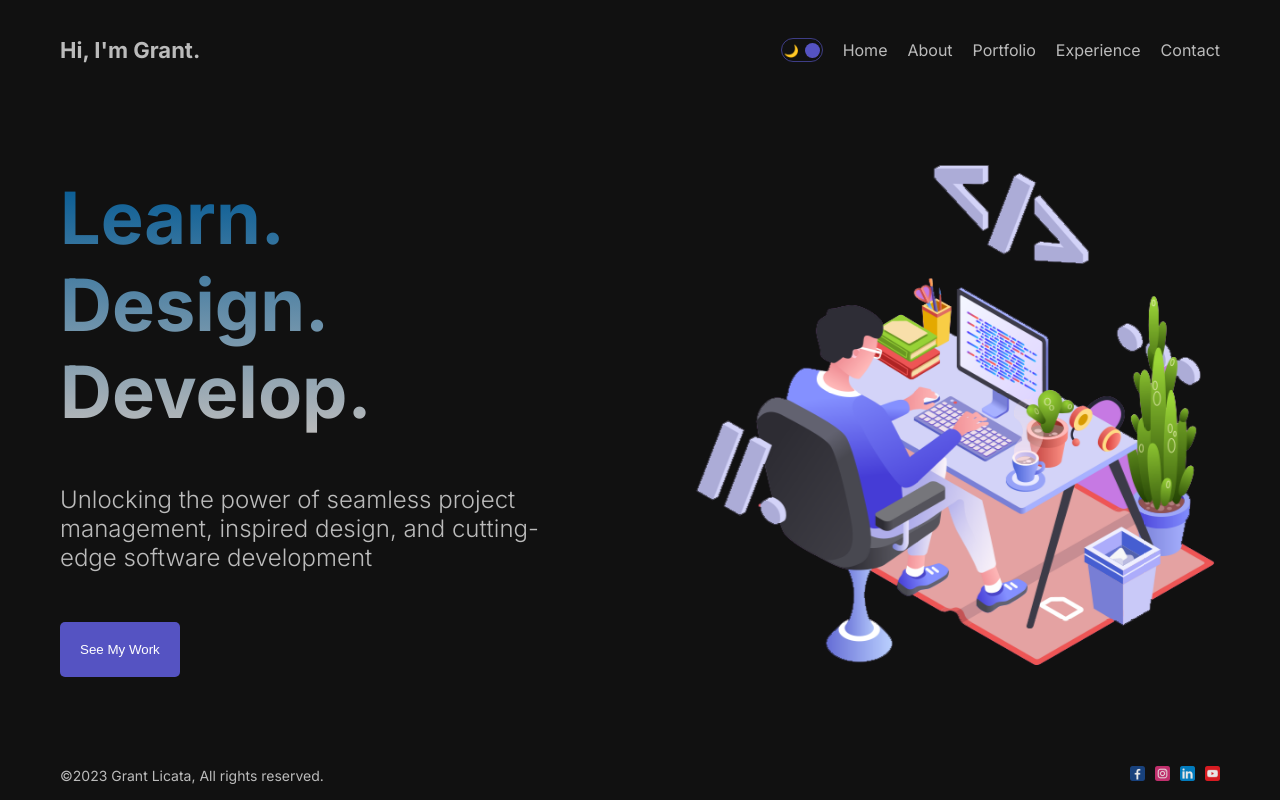
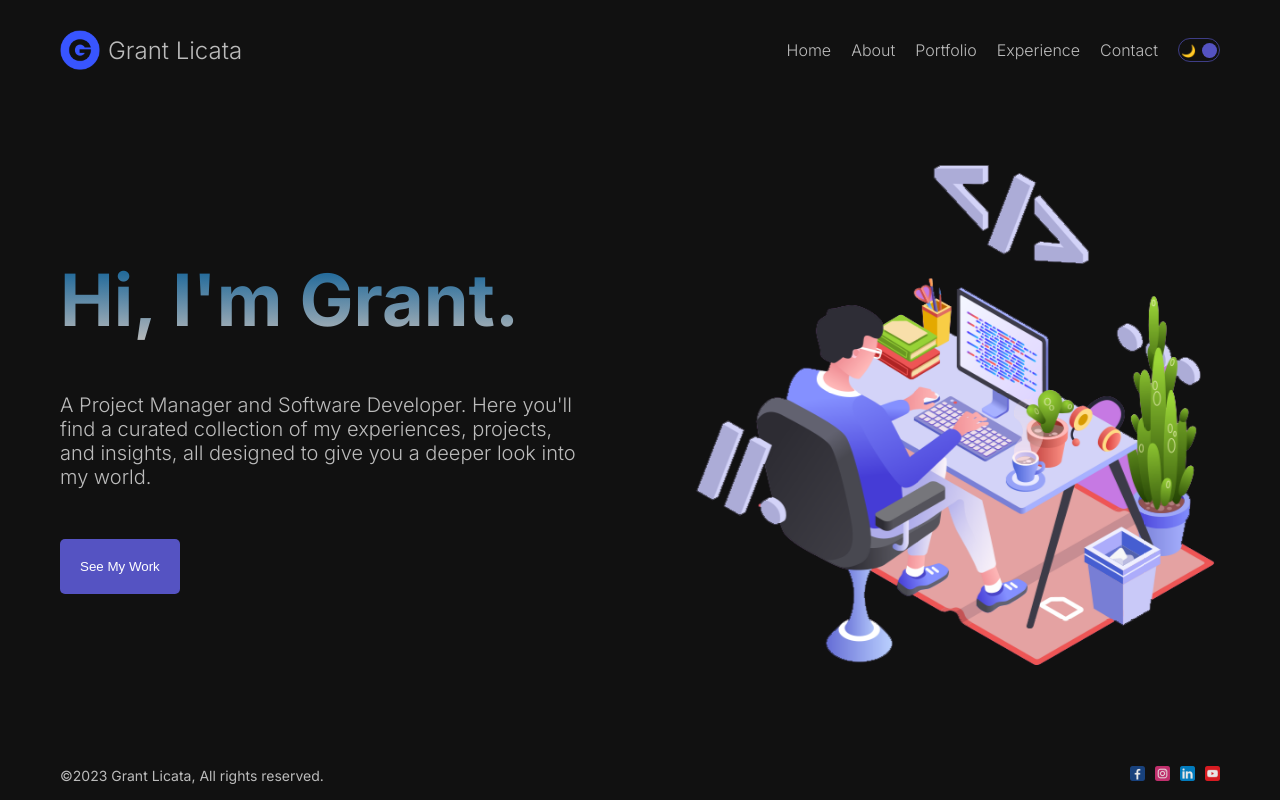
Before and after one commit to GrantLicata/Portfolio, a Next.js app: page / in a window 1280 px wide. Built offline with nearby package versions, Linux system fonts and the light colour scheme.

Commit message:
Main page updates

```diff
--- a/src/app/layout.js
+++ b/src/app/layout.js
@@ -1,7 +1,7 @@
 import "./globals.css";
 import { Inter, Roboto } from "next/font/google";
-import Navbar from "@/components/navbar/Navbar";
-import Footer from "@/components/footer/Footer";
+import Navbar from "@/components/Navbar/Navbar";
+import Footer from "@/components/Footer/Footer";
 import { ThemeProvider } from "@/context/ThemeContext";
 import { Analytics } from "@vercel/analytics/react";
 
--- a/src/app/page.jsx
+++ b/src/app/page.jsx
@@ -7,14 +7,16 @@ export default function Home() {
   return (
     <div className={styles.container}>
       <div className={styles.item}>
-        <h1 className={styles.title}>
+        {/* <h1 className={styles.title}>
           Learn.
           <br /> Design.
           <br /> Develop.
-        </h1>
+        </h1> */}
+        <h1 className={styles.title}>Hi, I'm Grant.</h1>
         <p className={styles.description}>
-          Unlocking the power of seamless project management, inspired design,
-          and cutting-edge software development
+          A Project Manager and Software Developer. Here you'll find a curated
+          collection of my experiences, projects, and insights, all designed to
+          give you a deeper look into my world.
         </p>
         <Button url="/portfolio" text="See My Work" />
       </div>
--- a/src/app/page.module.css
+++ b/src/app/page.module.css
@@ -26,7 +26,7 @@
 }
 
 .description {
-  font-size: 24px;
+  font-size: 20px;
   font-weight: 300;
 }
 
--- a/src/components/navbar/Navbar.jsx
+++ b/src/components/navbar/Navbar.jsx
@@ -6,6 +6,7 @@ import DarkModeToggle from "../DarkModeToggle/DarkModeToggle";
 import { ThemeContext } from "../../context/ThemeContext";
 import Image from "next/image";
 import Menu from "public/menu.png";
+import Logo from "public/logo.png";
 
 const links = [
   {
@@ -54,19 +55,11 @@ const Navbar = () => {
   return (
     <>
       <div className={styles.container}>
-        <Link href="/" className={styles.logo}>
-          Hi, I&apos;m Grant.
+        <Link href="/" className={styles.title}>
+          <Image src={Logo} className={styles.logo} alt="Personal logo" />
+          <h1 className={styles.name}>Grant Licata</h1>
         </Link>
         <div className={styles.navRight}>
-          <div className={styles.interactives}>
-            <Image
-              src={Menu}
-              className={mode === "light" ? styles.menuLight : styles.menuDark}
-              onClick={toggleMenu}
-              alt="button for navigation options"
-            />
-            <DarkModeToggle />
-          </div>
           <div className={isCollapsed === true ? styles.links : styles.hidden}>
             {links.map((link) => (
               <Link
@@ -79,6 +72,15 @@ const Navbar = () => {
                 {link.title}
               </Link>
             ))}
+          </div>
+          <div className={styles.interactives}>
+            <Image
+              src={Menu}
+              className={mode === "light" ? styles.menuLight : styles.menuDark}
+              onClick={toggleMenu}
+              alt="button for navigation options"
+            />
+            <DarkModeToggle />
           </div>
         </div>
       </div>
--- a/src/components/navbar/navbar.module.css
+++ b/src/components/navbar/navbar.module.css
@@ -6,14 +6,26 @@
 }
 
 .logo {
-  font-weight: bold;
-  font-size: 22px;
+  height: 40px;
+  width: auto;
+}
+
+.title {
+  display: flex;
+  align-items: center;
+}
+
+.name {
+  font-weight: 300;
+  font-size: 24px;
+  padding-left: 8px;
 }
 
 .links {
   display: flex;
   align-items: center;
   gap: 20px;
+  font-weight: 300;
 }
 
 .lightModeLink:hover {
```
Also changed, not shown: public/logo.png (added).
